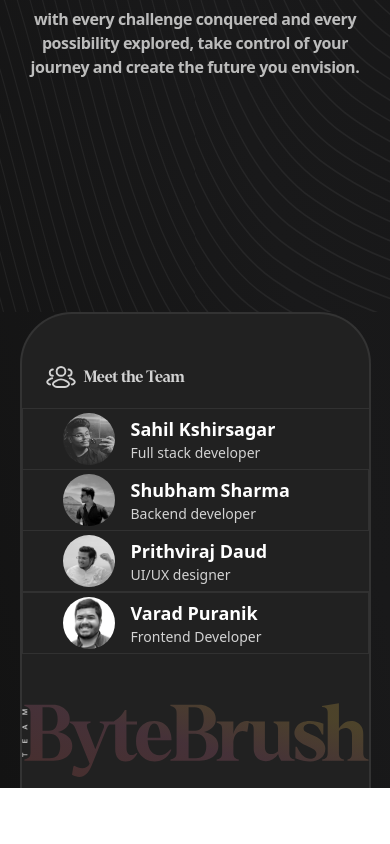
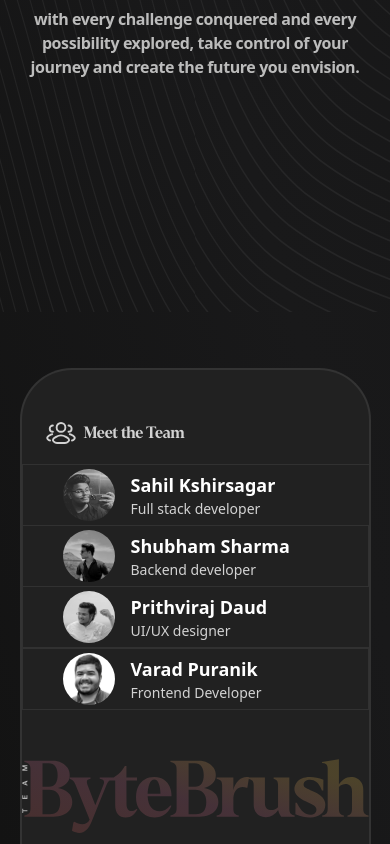
Before and after one commit to Max072004/superlevel, a Next.js app: page / in a window 390 px wide. Shown: the part 2596-3440 px from the top of the page. Before the commit the page ends 3384 px from the top, so only its background shows below. Built offline with nearby package versions, Linux system fonts and the light colour scheme.

Commit message:
footer changes

```diff
--- a/app/Components/Footer.tsx
+++ b/app/Components/Footer.tsx
@@ -3,7 +3,7 @@ import Image from 'next/image'
 
 const Footer = () => {
   return (
-    <div className='w-full lg:h-screen h-fit flex flex-col items-center justify-end '>
+    <div className='w-full lg:h-screen h-fit flex flex-col items-center justify-end mt-14 lg:mt-0'>
         <div className="border-b-0 border-2 rounded-t-[52px] bg-[#212121] border-[#333] lg:w-[80vw] lg:h-[80vh] w-[90%] h-[90%] flex flex-col justify-end items-center gap-10  ">
             <div id="meettheteam" className=" w-full lg:h-[35%] h-fit pt-12 flex flex-col lg:px-14  space-y-4">
                 <div className="flex lg:gap-4 gap-2 pl-6 lg:pl-0 w-fit h-fit items-center lg:text-xl text-white/80 font-denton">
```
